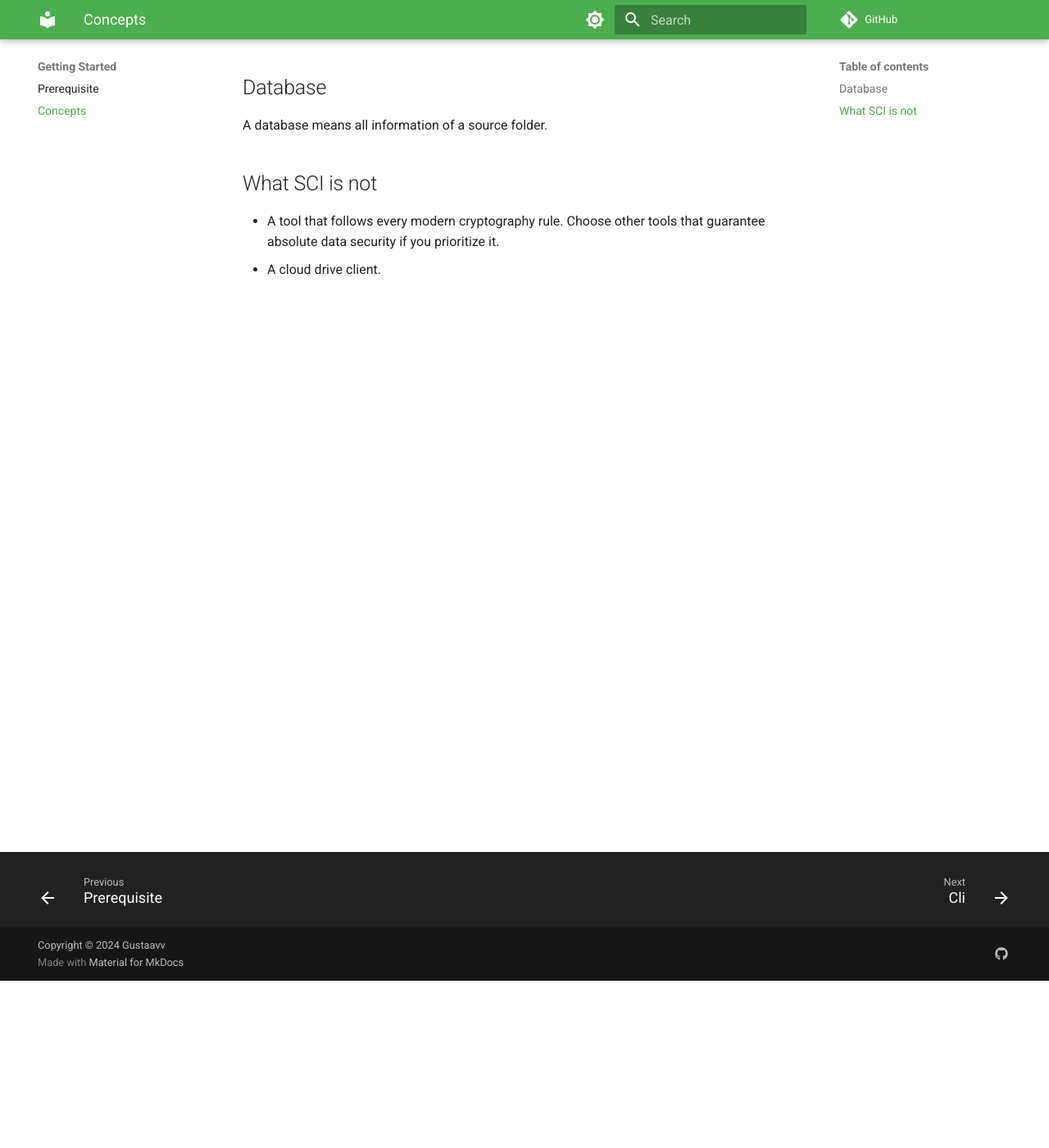
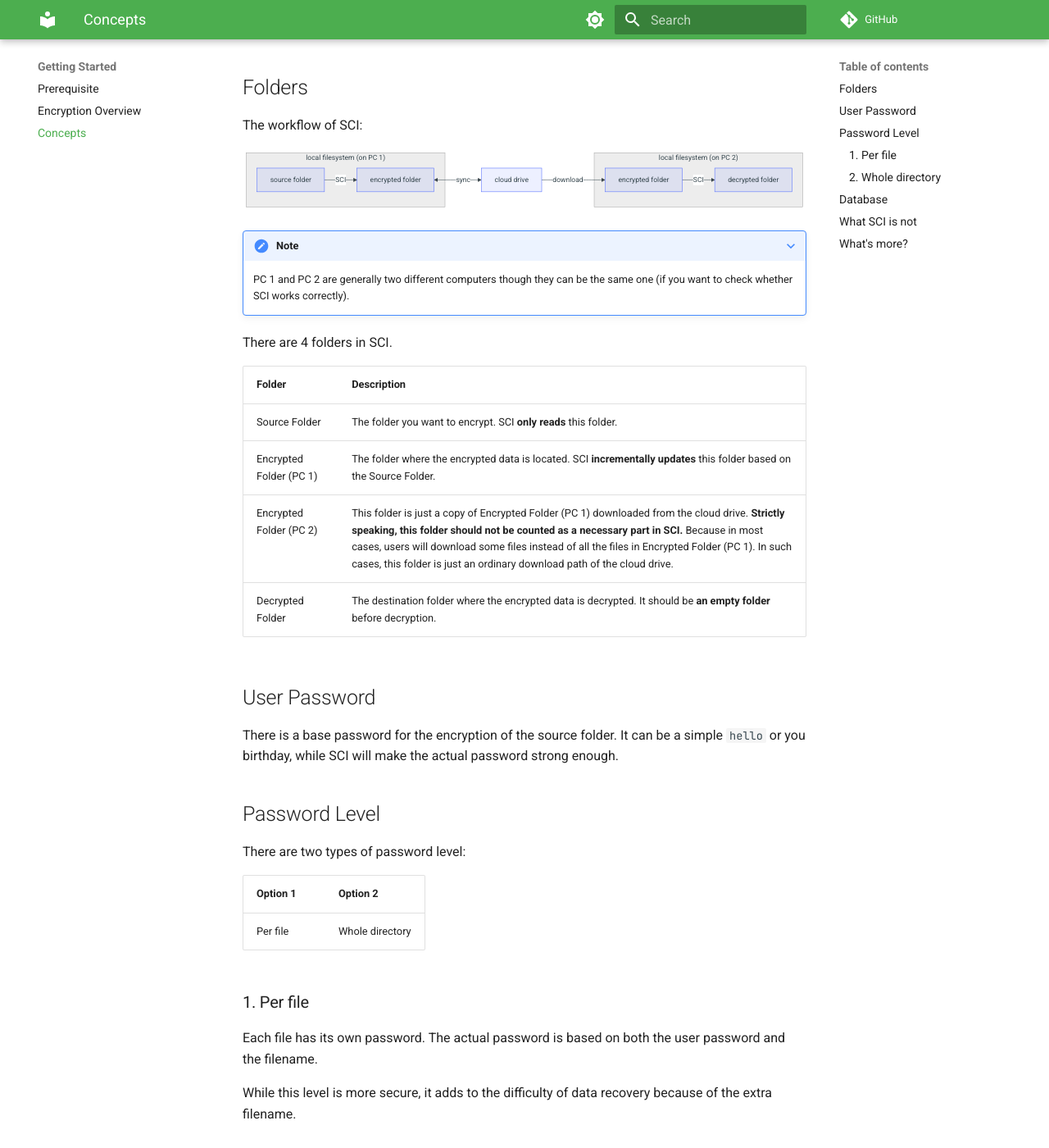
Before and after one commit to gustaavv/SecureCloudInspector, an MkDocs documentation site: the page built from docs/gettingStarted/concepts.md, in a window 1280 px wide and 1400 px high, scrolled down 204 px. Shown: the whole window at 82% size. Built offline with MkDocs 1.6.1 and Material for MkDocs 9.7.7, drawn with Linux system fonts in a browser that asks for light colours; comment, search, counter and statistics services are not loaded; some of the changed text lies outside the part shown.

Commit message:
update doc

````diff
--- a/docs/gettingStarted/concepts.md
+++ b/docs/gettingStarted/concepts.md
@@ -2,11 +2,78 @@
 
 It's better to know some basic concepts before using SCI.
 
+## Folders
+
+The workflow of SCI:
+
+```mermaid
+flowchart LR
+    subgraph "local filesystem (on PC 1)"
+        A[source folder] -- SCI --> B[encrypted folder]
+    end
+    B <-- sync --> C[cloud drive]
+    C[cloud drive] -- download --> D
+    subgraph "local filesystem (on PC 2)"
+        D[encrypted folder] -- SCI --> E[decrypted folder]
+    end
+```
+
+???+ note
+
+    PC 1 and PC 2 are generally two different computers though they can be the same one (if you want to check whether SCI works correctly).
+
+There are 4 folders in SCI.
+
+| Folder                  | Description                                                                                                                                                                                                                                                                                                                                                             |
+|-------------------------|-------------------------------------------------------------------------------------------------------------------------------------------------------------------------------------------------------------------------------------------------------------------------------------------------------------------------------------------------------------------------|
+| Source Folder           | The folder you want to encrypt. SCI **only reads** this folder.                                                                                                                                                                                                                                                                                                         |
+| Encrypted Folder (PC 1) | The folder where the encrypted data is located. SCI **incrementally updates** this folder based on the Source Folder.                                                                                                                                                                                                                                                   |
+| Encrypted Folder (PC 2) | This folder is just a copy of Encrypted Folder (PC 1) downloaded from the cloud drive. **Strictly speaking, this folder should not be counted as a necessary part in SCI.** Because in most cases, users will download some files instead of all the files in Encrypted Folder (PC 1). In such cases, this folder is just an ordinary download path of the cloud drive. |
+| Decrypted Folder        | The destination folder where the encrypted data is decrypted. It should be **an empty folder** before decryption.                                                                                                                                                                                                                                                       |
+
+## User Password
+
+There is a base password for the encryption of the source folder. It can be a simple `hello` or you birthday, while SCI will make the actual password strong enough.
+
+## Password Level
+
+There are two types of password level:
+
+| Option 1 | Option 2        |
+|----------|-----------------|
+| Per file | Whole directory |
+
+### 1. Per file
+
+Each file has its own password. The actual password is based on both the user password and the filename.
+
+While this level is more secure, it adds to the difficulty of data recovery because of the extra filename.
+
+### 2. Whole directory
+
+Every file has the same password. The actual password is only based on the user password.
+
 ## Database
 
-A database means all information of a source folder.
+A database has the following attributes:
+
+| Attribute        | Description                                                                                             |
+|------------------|---------------------------------------------------------------------------------------------------------|
+| Name             | ID of a database                                                                                        |
+| source folder    | path to a source folder                                                                                 |
+| encrypted folder | path to a encrypted folder                                                                              |
+| user password    | see [User Password](#user-password)                                                                     |
+| password level   | see [Password Level](#password-level)                                                                   |
+| encrypt scheme   | tells SCI how the actual password is made. <br/>This is randomly made when users create<br/> a database |
+
+In all, a database contains all the information SCI needs to deal with the encryption and decryption of a source folder.
 
 ## What SCI is not
 
-- A tool that follows every modern cryptography rule. Choose other tools that guarantee absolute data security if you prioritize it.
+- A tool that follows every modern cryptography rule. Choose [other tools](../architecture/encryptionMechanism.md/#existing-tools) that guarantee absolute data security if you prioritize it.
 - A cloud drive client.
+- A file-sync tool.
+
+## What's more?
+
+See [Detailed Encryption Mechanism](../architecture/encryptionMechanism.md/#existing-tools).
--- a/mkdocs.yml
+++ b/mkdocs.yml
@@ -10,6 +10,7 @@
       - License: license.md
   - Getting Started:
       - Prerequisite: gettingStarted/prerequisite.md
+      - Encryption Overview: gettingStarted/encryptionOverview.md
       - Concepts: gettingStarted/concepts.md
   - User Guide:
       - Cli: userGuide/cli.md
````
Also changed, not shown: README.md (+7 -0 lines), docs/architecture/encryptionMechanism.md (+25 -21 lines), docs/gettingStarted/encryptionOverview.md (added, +31 -0 lines), docs/index.md (+8 -0 lines), docs/userGuide/cli.md (+2 -4 lines), 1 other file.
